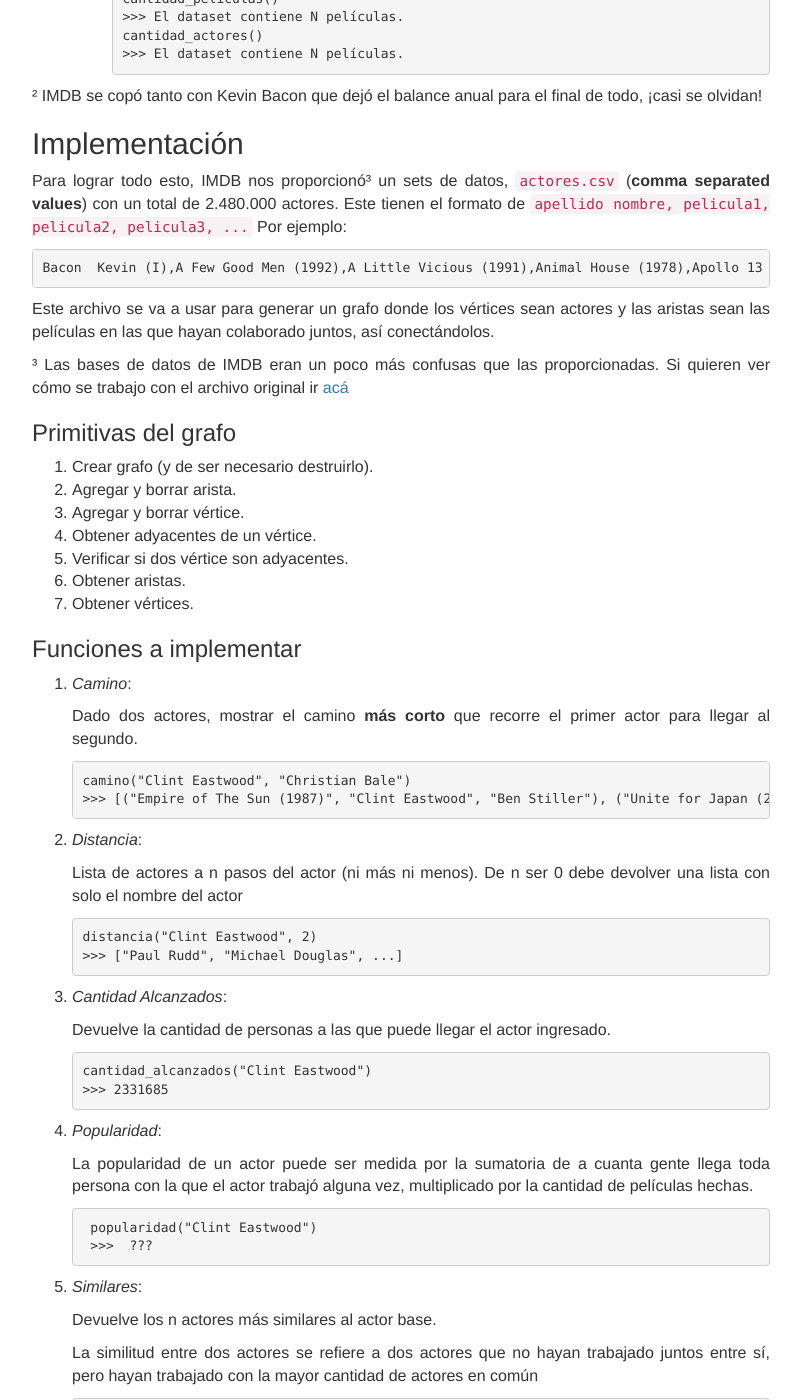
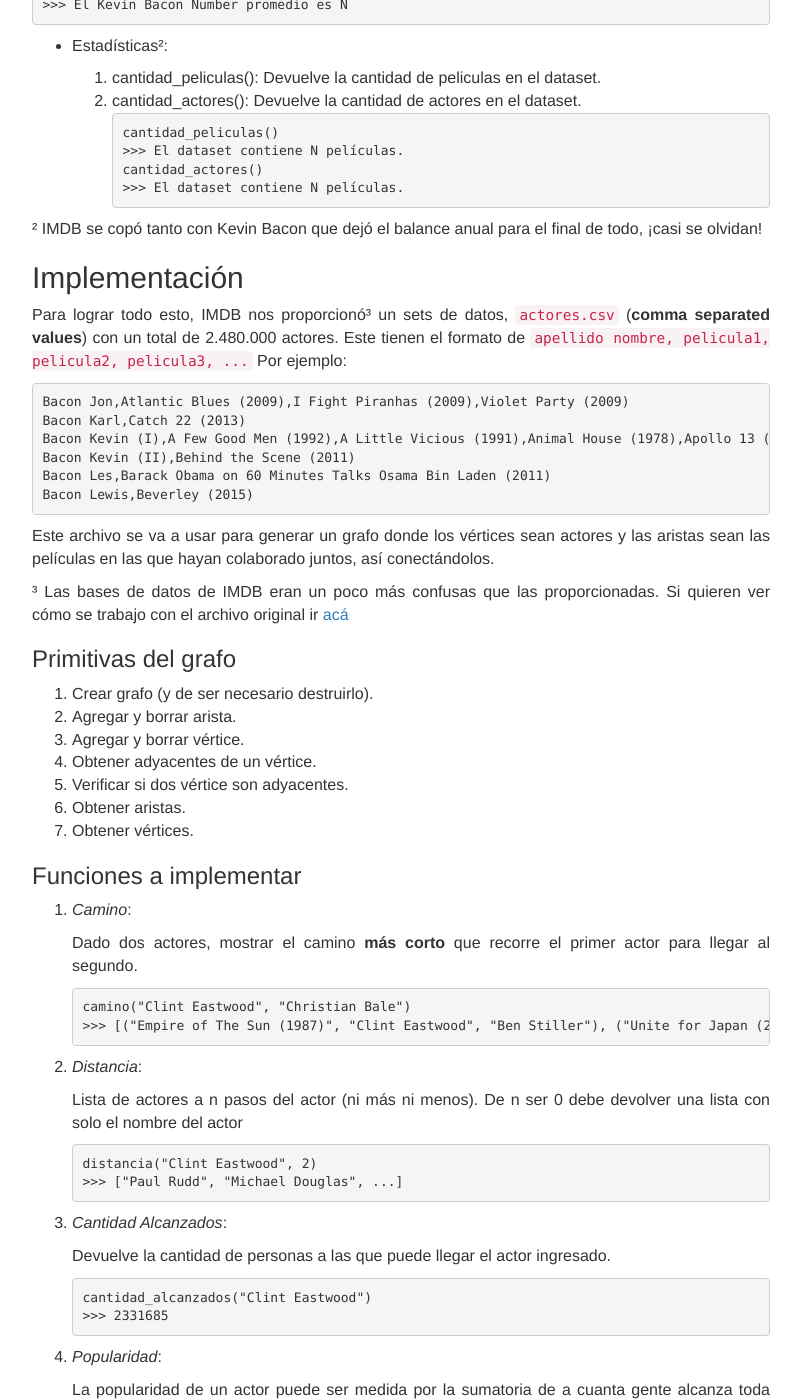
Before and after one commit to algoritmos-rw/algoritmos, a Jekyll site: the page built from static/tps/2017_2/tp3/index.md, in a window 1280 px wide and 1400 px high, scrolled down 2471 px. Shown: the whole window, without its empty margins (239-1040 px from the left). Built offline with Jekyll 4.4.1, drawn with Linux system fonts in a browser that asks for light colours; some of the changed text lies outside the part shown.

Commit message:
Agregada funcionalidad 'KBN Promedio'

````diff
--- a/static/tps/2017_2/tp3/index.md
+++ b/static/tps/2017_2/tp3/index.md
@@ -102,6 +102,15 @@
 >>> "Robert Pattinson" es un 10% de lo popular que es Kevin Bacon
 ```
 
+* KBN_promedio()
+
+Devuelve cual es el Kevin Bacon Number promedio.
+
+```
+KBN_promedio()
+>>> El Kevin Bacon Number promedio es N
+```
+
 * Estadísticas²:
 
     1. cantidad_peliculas(): Devuelve la cantidad de peliculas en el dataset.
@@ -120,7 +129,12 @@
 Para lograr todo esto, IMDB nos proporcionó³ un sets de datos, `actores.csv` (**comma separated values**) con un total de 2.480.000 actores. Este tienen el formato de `apellido nombre, pelicula1, pelicula2, pelicula3, ...` Por ejemplo:
 
 ```
-Bacon  Kevin (I),A Few Good Men (1992),A Little Vicious (1991),Animal House (1978),Apollo 13 (1995/I),Balto (1995),Beauty Shop (2005),Beyond All Boundaries (2009),Black Mass (2015),Cavedweller (2004),Cop Car (2015),Crazy Stupid Love (2011),Criminal Law (1988),Death Sentence (2007),Digging to China (1997),Diner (1982),Elephant White (2011),End of the Line (1987),Enormous Changes at the Last Minute (1983),Flatliners (1990),Footloose (1984),Forty Deuce (1982),Friday the 13th (1980),Frost/Nixon (2008),He Said She Said (1991),Hero at Large (1980),Hollow Man (2000),Jayne Mansfields Car (2012),JFK (1991),Lemon Sky (1988),Loverboy (2005),Murder in the First (1995),My Dog Skip (2000),My One and Only (2009),Mystic River (2003),New York Skyride (1994),Only When I Laugh (1981),Patriots Day (2016),Picture Perfect (1997),Pyrates (1991),Queens Logic (1991),Quicksilver (1986),RIPD (2013),Rails & Ties (2007),Saving Angelo (2007),Shes Having a Baby (1988),Sleepers (1996),Starting Over (1979),Stir of Echoes (1999),Super (2010/I),Telling Lies in America (1997),The Air I Breathe (2007),The Air Up There (1994),The Big Green (2014),The Big Picture (1989),The Darkness (2016/I),The Making of Apollo 13 (1995),The River Wild (1994),The Woodsman (2004),These Vagabond Shoes (2009),Tough Day (2014),Trapped (2002/I),Tremors (1990),Where the Truth Lies (2005),White Water Summer (1987),Wild Things (1998),X First Class (2011)
+Bacon Jon,Atlantic Blues (2009),I Fight Piranhas (2009),Violet Party (2009)
+Bacon Karl,Catch 22 (2013)
+Bacon Kevin (I),A Few Good Men (1992),A Little Vicious (1991),Animal House (1978),Apollo 13 (1995/I),Balto (1995),Beauty Shop (2005),Beyond All Boundaries (2009),Black Mass (2015),Cavedweller (2004),Cop Car (2015),Crazy Stupid Love (2011),Criminal Law (1988),Death Sentence (2007),Digging to China (1997),Diner (1982),Elephant White (2011),End of the Line (1987),Enormous Changes at the Last Minute (1983),Flatliners (1990),Footloose (1984),Forty Deuce (1982),Friday the 13th (1980),Frost/Nixon (2008),He Said She Said (1991),Hero at Large (1980),Hollow Man (2000),Jayne Mansfields Car (2012),JFK (1991),Lemon Sky (1988),Loverboy (2005),Murder in the First (1995),My Dog Skip (2000),My One and Only (2009),Mystic River (2003),New York Skyride (1994),Only When I Laugh (1981),Patriots Day (2016),Picture Perfect (1997),Pyrates (1991),Queens Logic (1991),Quicksilver (1986),RIPD (2013),Rails & Ties (2007),Saving Angelo (2007),Shes Having a Baby (1988),Sleepers (1996),Starting Over (1979),Stir of Echoes (1999),Super (2010/I),Telling Lies in America (1997),The Air I Breathe (2007),The Air Up There (1994),The Big Green (2014),The Big Picture (1989),The Darkness (2016/I),The Making of Apollo 13 (1995),The River Wild (1994),The Woodsman (2004),These Vagabond Shoes (2009),Tough Day (2014),Trapped (2002/I),Tremors (1990),Where the Truth Lies (2005),White Water Summer (1987),Wild Things (1998),X First Class (2011)
+Bacon Kevin (II),Behind the Scene (2011)
+Bacon Les,Barack Obama on 60 Minutes Talks Osama Bin Laden (2011)
+Bacon Lewis,Beverley (2015)
 ```
 
 Este archivo se va a usar para generar un grafo donde los vértices sean actores y las aristas sean las películas en las que hayan colaborado juntos, así conectándolos.
@@ -165,7 +179,7 @@
 
 4. _Popularidad_:
 
-    La popularidad de un actor puede ser medida por la sumatoria de a cuanta gente llega toda persona con la que el actor trabajó alguna vez, multiplicado por la cantidad de películas hechas.
+    La popularidad de un actor puede ser medida por la sumatoria de a cuanta gente alcanza toda persona con la que el actor trabajó alguna vez, multiplicado por la cantidad de películas hechas.
     ```
     popularidad("Clint Eastwood")
     >>>  ???
````
